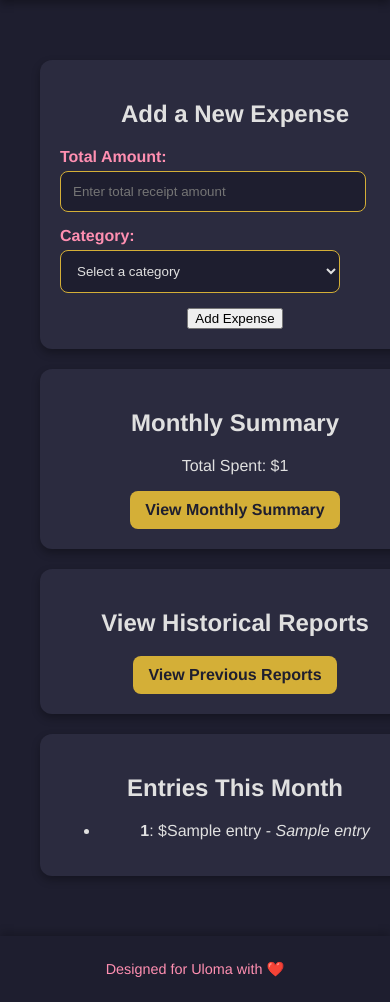
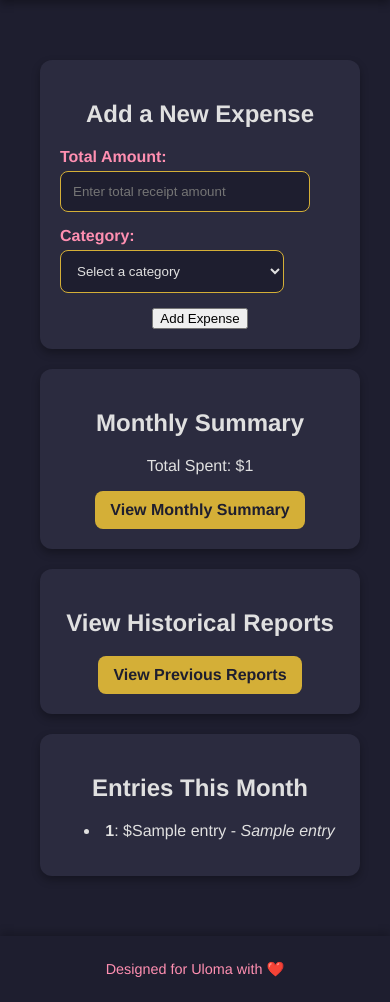
Before and after one commit to Tolu-McGill/App-for-Rose, a Flask app: template templates/index.html in a window 390 px wide. Shown: the part 114-1116 px from the top of the page. Run offline with Flask 3, Linux system fonts and the light colour scheme; the template is opened without the code that fills it: most values are stand-ins (such as "Sample title", 1, 10 or a date in 2020); some libraries are stand-ins or nearby versions.

Commit message:
Update style.css

```diff
--- a/static/style.css
+++ b/static/style.css
@@ -170,7 +170,7 @@ footer {
     }
 
     .card {
-        width: 100%; /* Full width for smaller screens */
+        width: 80%; /* Full width for smaller screens */
     }
 
     header h1 {
```
